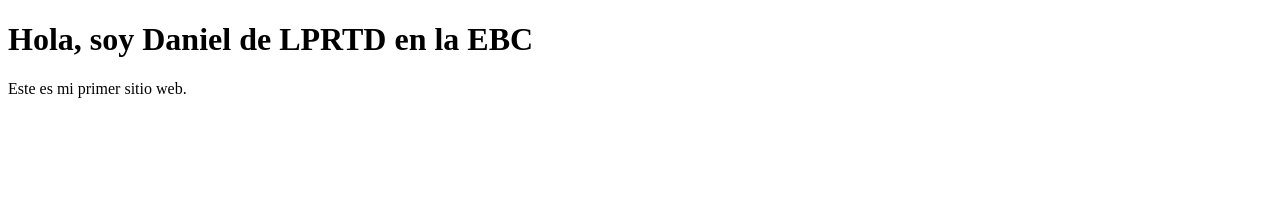
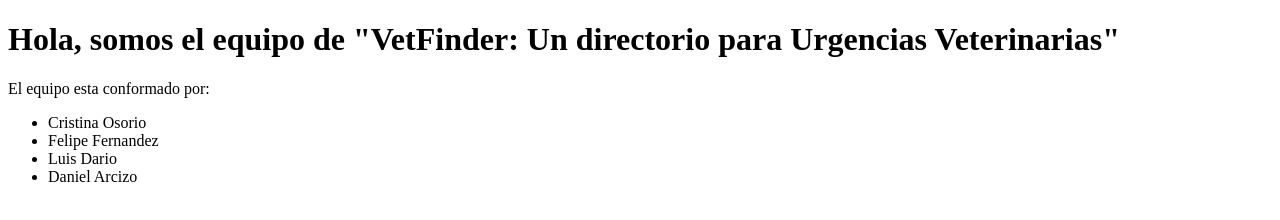
Before and after one commit to DaanielArcizo/Mi-sitio, a plain HTML site: page index.html in a window 1280 px wide. Drawn offline with Linux system fonts and the light colour scheme.

Commit message:
Update index.html

```diff
--- a/index.html
+++ b/index.html
@@ -2,10 +2,16 @@
 <html lang="es">
 <head>
   <meta charset="UTF-8">
-  <title>Bienvenido a mi sitio</title>
+  <title>Bienvenido a nuestro primer sitio web</title>
 </head>
 <body>
-  <h1>Hola, soy Daniel de LPRTD en la EBC</h1>
-  <p>Este es mi primer sitio web.</p>
+  <h1>Hola, somos el equipo de "VetFinder: Un directorio para Urgencias Veterinarias" </h1>
+  <p>El equipo esta conformado por: </p>
+  <ul>
+  <li>Cristina Osorio</li>
+  <li>Felipe Fernandez</li>
+  <li>Luis Dario</li>
+  <li>Daniel Arcizo</li>
+</ul>
 </body>
 </html>
```
